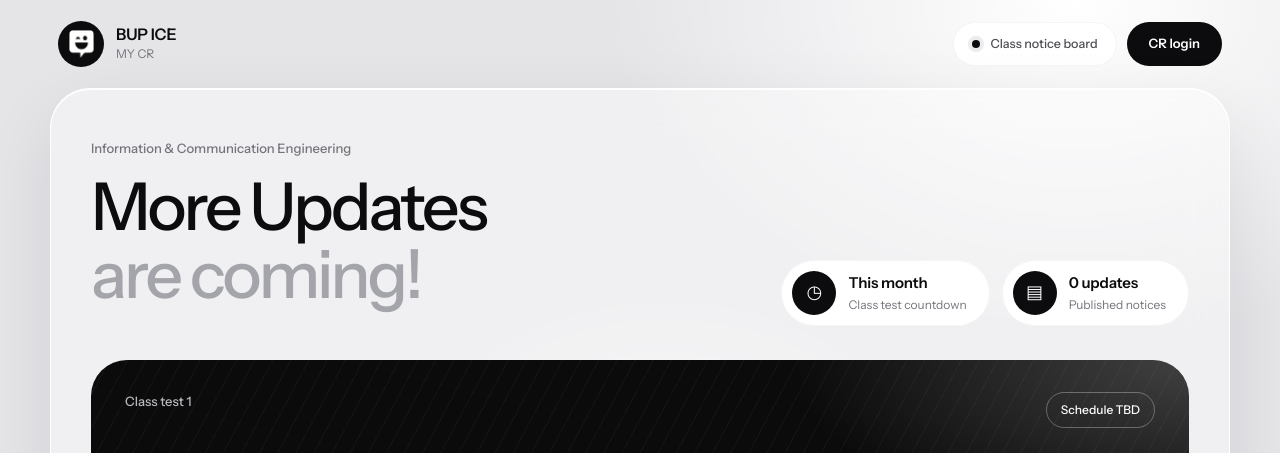
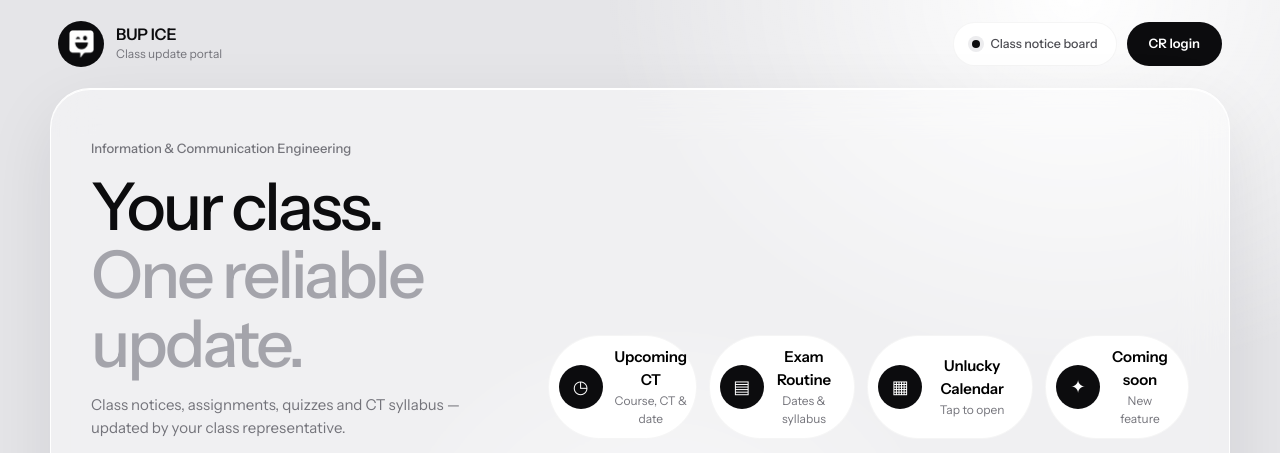
Before and after one commit to zihad1010/bup-ice-portal, a plain HTML site: page public/index.html in a window 1280 px wide. Shown: the top 453 px of the page. Drawn offline with Linux system fonts and the light colour scheme; no server answers.

Commit message:
Update index.html

```diff
--- a/public/index.html
+++ b/public/index.html
@@ -16,14 +16,19 @@
 </head>
 <body>
   <header class="topbar">
-    <a class="brand" href="/" aria-label="BUP ICE Class Updates home"><span class="brand-mark"><img src="/icons/logo-white.png" alt=""></span><span><strong>BUP ICE</strong><small>MY CR</small></span></a>
+    <a class="brand" href="/" aria-label="BUP ICE Class Updates home"><span class="brand-mark"><img src="/icons/logo-white.png" alt=""></span><span><strong>BUP ICE</strong><small>Class update portal</small></span></a>
     <div class="top-actions"><span class="live-pill"><span class="live-dot"></span><span class="live-label">Class notice board</span></span><button id="adminOpen" class="button button-primary">CR login</button></div>
   </header>
 
   <main class="container">
     <section class="hero">
-      <div class="hero-copy"><div class="eyebrow">Information & Communication Engineering</div><h1>More Updates<br><span>are coming!</span></h1></div>
-      <div class="hero-stats"><div class="stat"><span class="stat-icon">◷</span><div><strong id="monthLabel">This month</strong><small>Class test countdown</small></div></div><div class="stat"><span class="stat-icon">▤</span><div><strong id="noticeCount">0 updates</strong><small>Published notices</small></div></div></div>
+      <div class="hero-copy"><div class="eyebrow">Information & Communication Engineering</div><h1>Your class.<br><span>One reliable update.</span></h1><p>Class notices, assignments, quizzes and CT syllabus — updated by your class representative.</p></div>
+      <div class="hero-stats">
+        <button type="button" class="stat" data-open="upModal" aria-haspopup="dialog"><span class="stat-icon">◷</span><span class="stat-text"><strong>Upcoming CT</strong><small id="upCount">Course, CT &amp; date</small></span></button>
+        <button type="button" class="stat" data-open="exModal" aria-haspopup="dialog"><span class="stat-icon">▤</span><span class="stat-text"><strong>Exam Routine</strong><small id="exCount">Dates &amp; syllabus</small></span></button>
+        <button type="button" class="stat" data-open="calModal" aria-haspopup="dialog"><span class="stat-icon">▦</span><span class="stat-text"><strong>Unlucky Calendar</strong><small>Tap to open</small></span></button>
+        <button type="button" class="stat" id="soonPill" aria-disabled="true"><span class="stat-icon">✦</span><span class="stat-text"><strong>Coming soon</strong><small>New feature</small></span></button>
+      </div>
     </section>
 
     <section id="ctWrap" class="ct-wrap" aria-label="Class test countdowns" aria-roledescription="carousel">
@@ -43,23 +48,19 @@
   <div id="loginModal" class="modal hidden" role="dialog" aria-modal="true" aria-labelledby="loginTitle"><div class="modal-backdrop" data-close="loginModal"></div><div class="modal-card"><button class="modal-close" data-close="loginModal" aria-label="Close">×</button><div class="modal-icon">⌁</div><div class="eyebrow">Representative access</div><h2 id="loginTitle">CR login</h2><p>Sign in to publish class notices and update the CT syllabus.</p><form id="loginForm"><label for="adminPassword">Admin password</label><input id="adminPassword" type="password" autocomplete="current-password" required placeholder="Enter CR password"><button class="button button-primary full-width" type="submit">Login securely</button><div id="loginError" class="form-error" role="alert"></div></form><small class="muted">Only the authorized CR should use this panel.</small></div></div>
 
   <div id="adminModal" class="modal hidden" role="dialog" aria-modal="true" aria-labelledby="adminTitle"><div class="modal-backdrop" data-close="adminModal"></div><div class="modal-card admin-card"><button class="modal-close" data-close="adminModal" aria-label="Close">×</button><div class="eyebrow">Manage class information</div><h2 id="adminTitle">CR Admin Panel</h2><p class="modal-intro">Changes are saved to the shared class website.</p>
-    <div class="admin-tabs"><button class="admin-tab active" data-tab="noticeEditor">Publish notice</button><button class="admin-tab" data-tab="ctEditor">CT & syllabus</button><button class="admin-tab" id="logoutBtn">Logout</button></div>
+    <div class="admin-tabs"><button class="admin-tab active" data-tab="noticeEditor">Publish notice</button><button class="admin-tab" data-tab="ctEditor">CT & syllabus</button><button class="admin-tab" data-tab="upEditor">Upcoming CT</button><button class="admin-tab" data-tab="exEditor">Exam routine</button><button class="admin-tab" id="logoutBtn">Logout</button></div>
     <section id="noticeEditor" class="admin-pane"><form id="noticeForm"><input id="editingId" type="hidden"><label for="noticeTitle">Notice title</label><input id="noticeTitle" maxlength="140" required placeholder="e.g. Structured Programming class rescheduled"><div class="form-row"><div><label for="noticeCategory">Category</label><select id="noticeCategory"><option>Class</option><option>Assignment</option><option>Quiz / CT</option><option>Exam</option><option>Other</option></select></div><div><label for="noticeDate">Relevant date (optional)</label><input id="noticeDate" type="date"></div></div><label for="noticeBody">Details</label><textarea id="noticeBody" rows="5" maxlength="6000" required placeholder="Write the update clearly…"></textarea><label class="checkbox-label"><input id="noticePinned" type="checkbox"> Pin this notice at the top</label><div class="form-row"><button id="cancelEdit" class="button button-soft hidden" type="button">Cancel edit</button><button class="button button-primary" type="submit">Publish notice</button></div><div id="noticeFormMessage" class="form-message" role="status"></div></form><div class="admin-existing"><h3>Manage published notices</h3><div id="adminNoticeList" class="admin-notice-list">Loading…</div></div></section>
     <section id="ctEditor" class="admin-pane hidden"><form id="ctForm"><div id="ctFields"></div><small class="field-help">Use your local Bangladesh time. Each countdown card is based on its own date and time. Leave a CT empty to show it as "not scheduled".</small><button class="button button-primary full-width" type="submit">Save all CT cards</button><div id="ctFormMessage" class="form-message" role="status"></div></form><div class="notice-tip"><strong>Tip</strong><p>The 4 cards slide automatically on the public page. Update a CT title, date or syllabus any time and the countdown changes by itself.</p></div></section>
+    <section id="upEditor" class="admin-pane hidden"><form id="upForm"><div class="up-head" aria-hidden="true"><span>Course</span><span>CT no.</span><span>Date</span><span></span></div><div id="upRows"></div><button type="button" id="upAdd" class="button button-soft full-width">+ Add row</button><button class="button button-primary full-width" type="submit">Save upcoming CTs</button><div id="upFormMessage" class="form-message" role="status"></div></form><div class="notice-tip"><strong>Tip</strong><p>Add one row per class test. On the public card the CT with the fewest days left always stays on top, and passed CTs move to the bottom.</p></div></section>
+    <section id="exEditor" class="admin-pane hidden"><form id="exForm"><div id="exRows"></div><button type="button" id="exAdd" class="button button-soft full-width">+ Add exam</button><button class="button button-primary full-width" type="submit">Save exam routine</button><div id="exFormMessage" class="form-message" role="status"></div></form><div class="notice-tip"><strong>Tip</strong><p>Add as many exams as you need. They are shown by date, nearest first.</p></div></section>
   </div></div>
+  <div id="upModal" class="modal hidden" role="dialog" aria-modal="true" aria-labelledby="upTitle"><div class="modal-backdrop" data-close="upModal"></div><div class="modal-card info-card"><button class="modal-close" data-close="upModal" aria-label="Close">×</button><div class="modal-icon">◷</div><div class="eyebrow">Class test</div><h2 id="upTitle">Upcoming CT</h2><p>Nearest class test first.</p><div id="upBody"></div></div></div>
+
+  <div id="exModal" class="modal hidden" role="dialog" aria-modal="true" aria-labelledby="exTitleHead"><div class="modal-backdrop" data-close="exModal"></div><div class="modal-card info-card"><button class="modal-close" data-close="exModal" aria-label="Close">×</button><div class="modal-icon">▤</div><div class="eyebrow">Examination</div><h2 id="exTitleHead">Exam Routine</h2><p>Exam dates, times and syllabus.</p><div id="exBody"></div></div></div>
+
+  <div id="calModal" class="modal hidden" role="dialog" aria-modal="true" aria-labelledby="calTitle"><div class="modal-backdrop" data-close="calModal"></div><div class="modal-card info-card"><button class="modal-close" data-close="calModal" aria-label="Close">×</button><div class="modal-icon">▦</div><h2 id="calTitle">Unlucky Calendar</h2><div id="calBody" class="info-blank">Nothing here yet.</div></div></div>
+
   <div id="toast" class="toast" role="status"></div>
 <script src="./app.js" defer></script>
-  <script>
-if ("serviceWorker" in navigator) {
-    window.addEventListener("load", async () => {
-        try {
-            await navigator.serviceWorker.register("/sw.js");
-            console.log("BUP ICE PWA Registered!");
-        } catch (error) {
-            console.error("PWA Registration Failed:", error);
-        }
-    });
-}
-</script>
 </body>
 </html>
```
